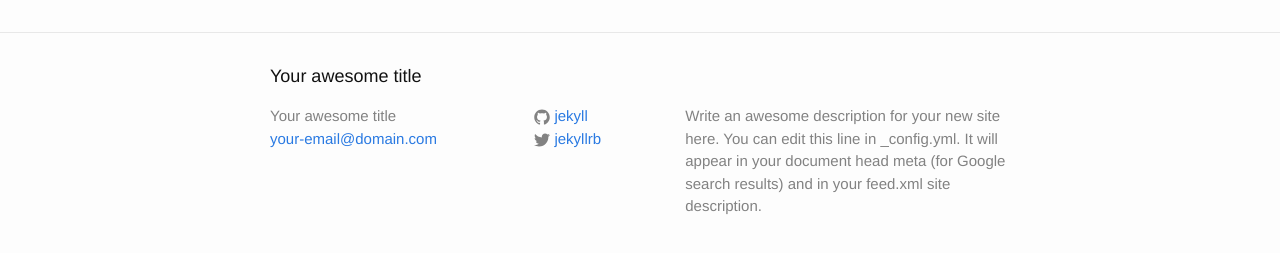
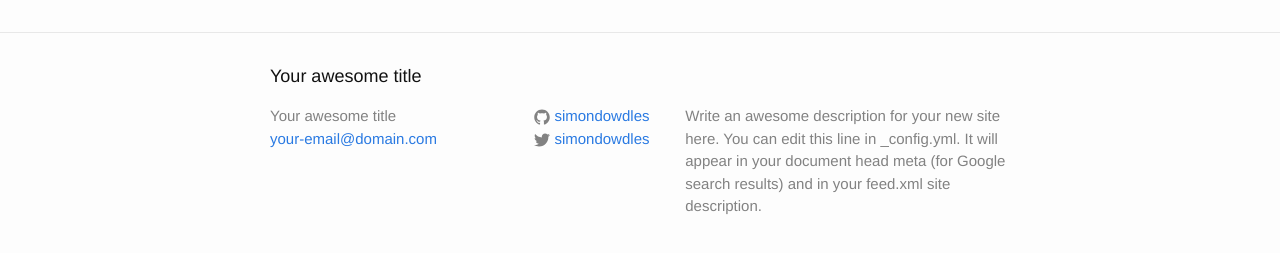
Before and after one commit to simondowdles/website, a Jekyll site: the page built from index.html, in a window 1280 px wide. Shown: the part 264-517 px from the top of the page. Built offline with Jekyll 4.4.1, drawn with Linux system fonts in a browser that asks for light colours.

Commit message:
Path Correction

```diff
--- a/_config.yml
+++ b/_config.yml
@@ -6,9 +6,13 @@ description: > # this means to ignore newlines until "baseurl:"
   line in _config.yml. It will appear in your document head meta (for
   Google search results) and in your feed.xml site description.
 baseurl: "" # the subpath of your site, e.g. /blog/
-url: "http://yourdomain.com" # the base hostname & protocol for your site
-twitter_username: jekyllrb
-github_username:  jekyll
+url: "http://simondowdles.github.io/website/" # the base hostname & protocol for your site
+twitter_username: simondowdles
+github_username:  simondowdles
 
 # Build settings
 markdown: kramdown
+# GitHub
+safe: true
+lsi: false
+source: website
```
